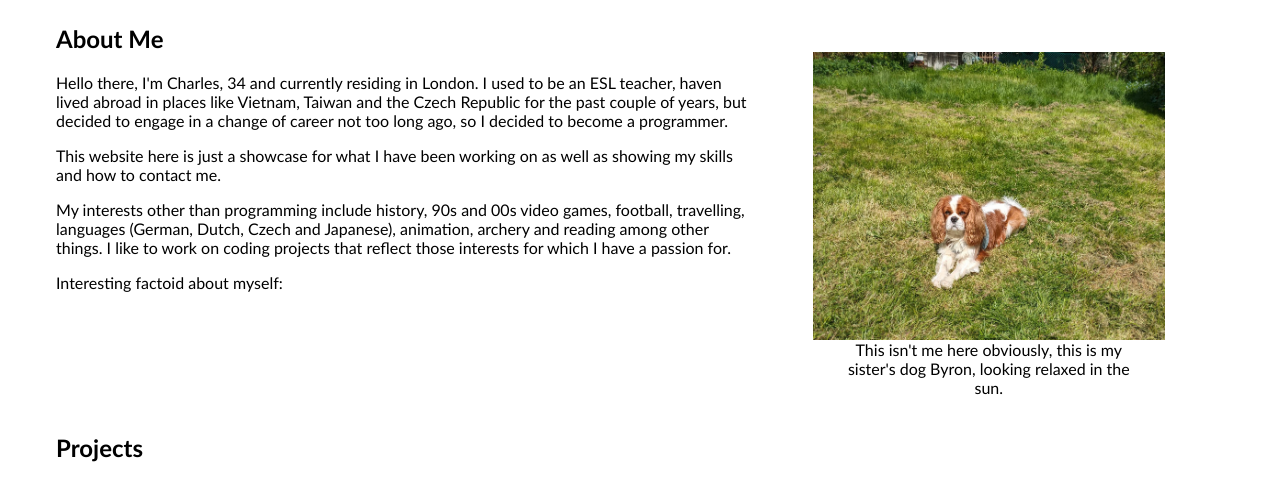
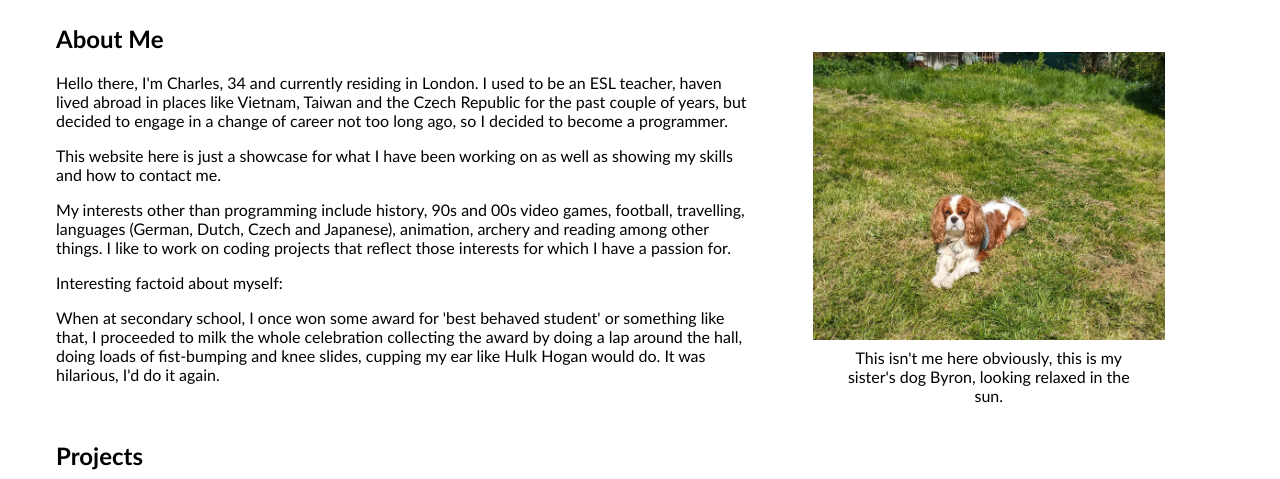
Before and after one commit to mathesoncec/personalportfoliowebsite, a plain HTML site: page index.html in a window 1280 px wide. Shown: the part 76-555 px from the top of the page. Drawn offline with Linux system fonts and the light colour scheme.

Commit message:
added javascript

```diff
--- a/index.html
+++ b/index.html
@@ -3,6 +3,7 @@
 <head>
     <title>Charles Carlin's Portfolio</title>
     <link rel="stylesheet" type="text/css" href="style.css">
+    <script src="script.js"></script>
 </head>
 <body class="container">
     <header>
@@ -29,6 +30,7 @@
         <p>My interests other than programming include history, 90s and 00s video games, football, travelling, languages (German, Dutch, Czech and Japanese),
             animation, archery and reading among other things. I like to work on coding projects that reflect those interests for which I have a passion for.</p>
         <p>Interesting factoid about myself: </p>
+        <p id="randomfact"></p>
         </div>
         <div class="aboutmeimg">
             <figure>
@@ -59,6 +61,10 @@
                 <img src="images/archerywebsite.png" alt="picture of archery website">
                 <h4>Website for a local Archery Club</h4>
             </div>
+            <div class="projectelement">
+                <img src="images/snake.png" alt="picture of snake game">
+                <h4>Snake Game using Pygame</h4>
+            </div>
         </div>
     </section>
 
--- a/script.js
+++ b/script.js
@@ -0,0 +1,27 @@
+document.addEventListener("DOMContentLoaded", function () {
+    const randomFacts = [
+        "I have logged over 200 hours on the game Euro Truck Simulator 2. It's a real blast to play, just driving from city to city, delivering cargo.",
+        "My favourite game of all time is Pro Evolution Soccer 6 on the PlayStation 2. I picked Fiorentina for the Master League because I liked the purple kits they wear, plus they had some amazing lineups in the past.",
+        "I used to really dislike black olives, but lately they've grown on me, they're not so bad now.",
+        "My favourite flavour of curry has to be the dansak, it is the right balance of spiciness but not too over the top as to cause problems later.",
+        "My name in Japanese roughly translates to 'Charuzu', which sounds a bit like the name of a character out of Dragon Ball Z or someone like that, I like it.",
+        "If I could be any type of dog, probably a westie terrier or something like that, they're a bit tempermental so that reminds me a bit of myself.",
+        "When I was younger and was playing Tekken, I would always end up playing as Eddy Gordo, it was a bit easy as you could just spam his spin kicking moves using X and O over and over again.",
+        "Don't ever have moussaka for dinner and follow that up with a shot of rakia. I learned the hard way when I did that on holiday in Istanbul when I was younger.",
+        "When at secondary school, I once won some award for 'best behaved student' or something like that, I proceeded to milk the whole celebration collecting the award by doing a lap around the hall, doing loads of fist-bumping and knee slides, cupping my ear like Hulk Hogan would do. It was hilarious, I'd do it again."
+    ]
+
+    const factContainer = document.getElementById("randomfact");
+    let currentIndex = Math.floor(Math.random() * randomFacts.length);
+
+    function displayRandomFact() {
+        factContainer.textContent = randomFacts[currentIndex];
+        currentIndex = (currentIndex + 1) % randomFacts.length;
+    }
+
+    // Call the function to display a random fact when the page loads
+    displayRandomFact();
+
+    // Set an interval to change the fact every 10 seconds (10000 milliseconds)
+    setInterval(displayRandomFact, 10000);
+});
--- a/style.css
+++ b/style.css
@@ -75,6 +75,11 @@ main {
     max-width: 18em;
     text-align: center;
     margin: 0 auto;
+    padding-top: 0.5em;
+}
+
+#randomfact {
+    color: black;
 }
 
 .projectcontainer {
```
Also changed, not shown: images/snake.png (added).
